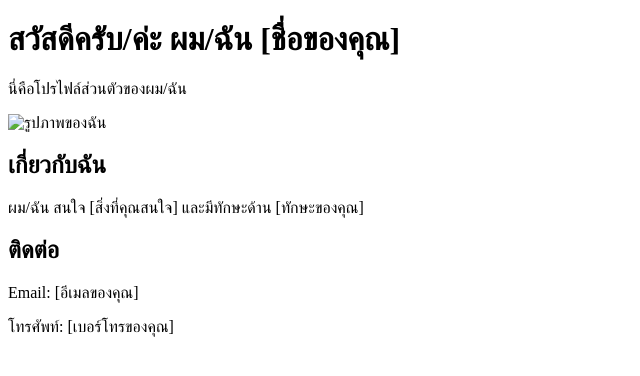
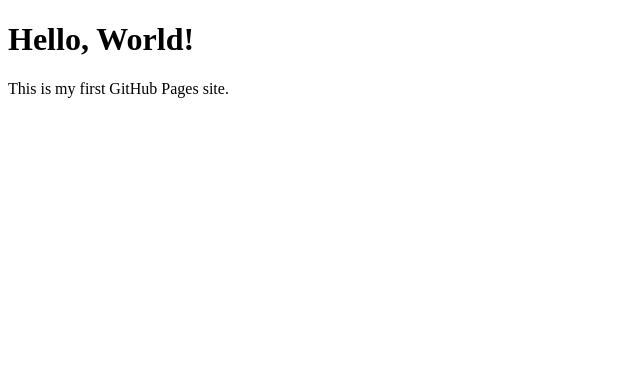
Before and after one commit to Pnat-bg/pnatbg.github.io, a plain HTML site: page index.html in a window 1280 px wide. Shown: the whole page, without its empty margins (0-640 px from the left). Drawn offline with Linux system fonts and the light colour scheme.

Commit message:
index.html

```diff
--- a/index.html
+++ b/index.html
@@ -1,16 +1,10 @@
 <!DOCTYPE html>
 <html>
 <head>
-    <title>โปรไฟล์ของฉัน</title>
+  <title>My First GitHub Pages Site</title>
 </head>
 <body>
-    <h1>สวัสดีครับ/ค่ะ ผม/ฉัน [ชื่อของคุณ]</h1>
-    <p>นี่คือโปรไฟล์ส่วนตัวของผม/ฉัน</p>
-    <img src="รูปของคุณ.jpg" alt="รูปภาพของฉัน">
-    <h2>เกี่ยวกับฉัน</h2>
-    <p>ผม/ฉัน สนใจ [สิ่งที่คุณสนใจ] และมีทักษะด้าน [ทักษะของคุณ]</p>
-    <h2>ติดต่อ</h2>
-    <p>Email: [อีเมลของคุณ]</p>
-    <p>โทรศัพท์: [เบอร์โทรของคุณ]</p>
+  <h1>Hello, World!</h1>
+  <p>This is my first GitHub Pages site.</p>
 </body>
 </html>
```
